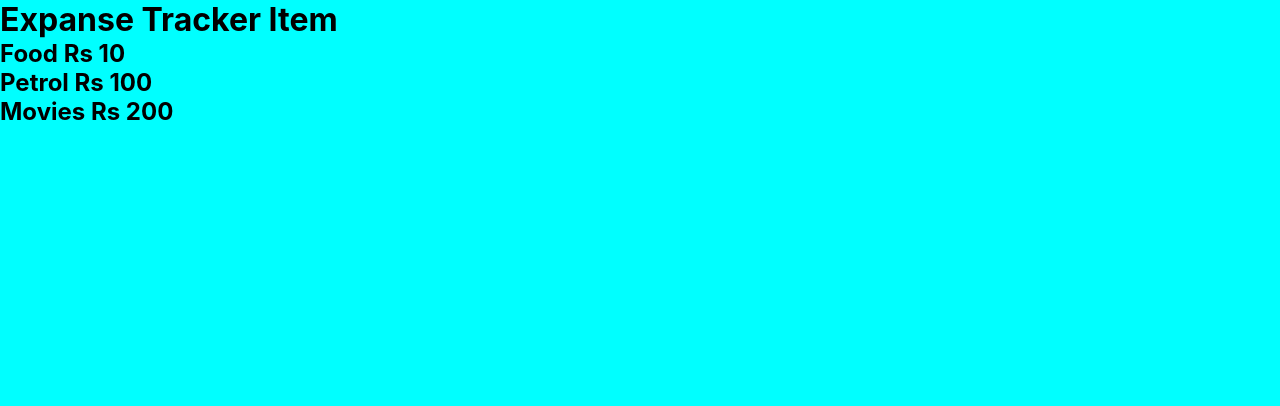
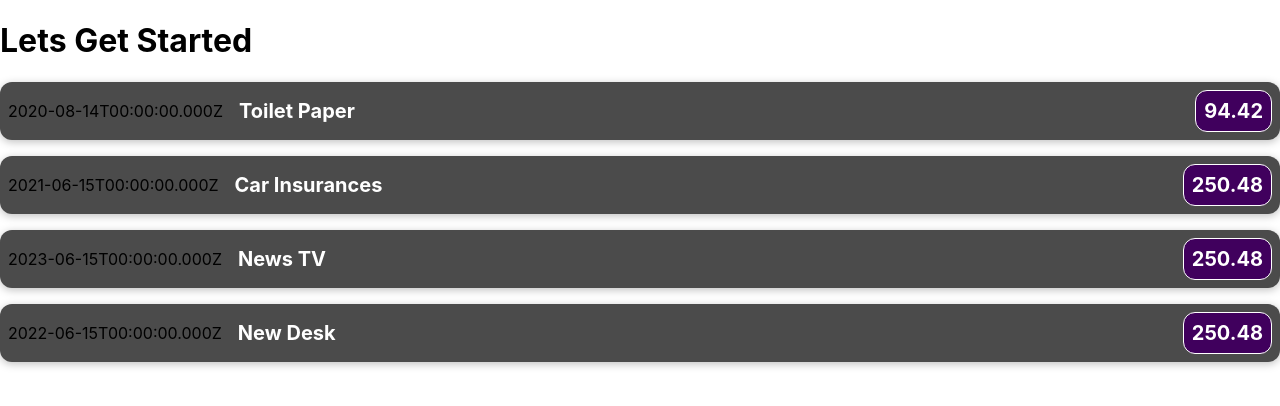
Before and after one commit to kbikash845/react-complete-giude, a React (Create React App) app: page / in a window 1280 px wide. Shown: the top 406 px of the page. Built offline with nearby package versions, Linux system fonts and the light colour scheme.

Commit message:
Passing Data

```diff
--- a/src/App.js
+++ b/src/App.js
@@ -4,13 +4,50 @@ import "./App.css";
 
 
 import ExpenseItem from "./components/ExpenseItem";
-import { useState } from "react";
+// import { useState } from "react";
 
 function App() {
 
+  const expense=[
+    {
+      id:'el',
+      title:'Toilet Paper',
+      amount:94.42,
+      date:new Date(2020,7,14),
+    },
+    {
+      id:'e2',
+      title:'Car Insurances',
+       amount:'250.48',
+       date:new Date(2021,5,15)
+    },
+    {
+      id:'e3',
+      title:'News TV ',
+       amount:'250.48',
+       date:new Date(2023,5,15)
+    },
+    {
+      id:'e4',
+      title:'New Desk',
+       amount:'250.48',
+       date:new Date(2022,5,15)
+    },
+
+  ]
    return (
     <div>
-      <ExpenseItem title="Expanse Tracker Item"/>
+    <h1>Lets Get Started</h1>
+    <div>
+    {expense.map(value => (
+      <ExpenseItem
+        key={value.id}
+        date={value.date}
+        title={value.title}
+        amount={value.amount}
+      />
+    ))}
+  </div>
     </div>
   );
 }
--- /dev/null
+++ b/src/components/ExpenceItem.css
@@ -0,0 +1,50 @@
+.expense-item{
+    display: flex;
+    justify-content: space-between;
+    align-items: center;
+    box-shadow: 0 2px 8px rgba(0, 0, 0, 0.25);
+    padding: 0.5rem;
+    margin: 1rem 0;
+    border-radius: 12px;
+    background-color: #4b4b4b;
+}
+.expense-item-description{
+    display: flex;
+    flex-direction: column;
+    gap: 1rem;
+    align-items: flex-end;
+    flex-flow: column-reverse;
+    justify-content: flex-start;
+    flex: 1;
+}
+.expense-item h2{
+    color: #3a3a3a;
+    font-size: 1rem;
+    flex: 1;
+    margin: 0 1rem;
+    color: white;
+}
+.expense-item-price{
+    font-size: 1rem;
+    font-weight: bold;
+    color: white;
+    background-color: #40005d;
+    border: 1px solid white;
+    padding: 0.5rem;
+    border-radius: 12px;
+
+}
+@media(min-width:580px){
+    .expense-item-description{
+        flex-direction: row;
+        align-items: center;
+        justify-content: flex-start;
+        flex: 1;
+    }
+    .expense-item-description h2{
+        font-size: 1.25rem;
+    }
+    .expense-item-price{
+        font-size: 1.25rem;
+    }
+}
--- a/src/components/ExpenseItem.jsx
+++ b/src/components/ExpenseItem.jsx
@@ -1,13 +1,19 @@
 import React from 'react'
+import "./ExpenceItem.css"
 
 function ExpenseItem(props) {
+  // const expenseitems= new Date(2021, 2, 28)
+  // const expensetitle="Car Insurance";
+  // const expenseAmount=294.24
   return (
+    <div className='expense-item'>
     <div>
-      <h1>{props.title}</h1>
-      <h2>Food Rs 10</h2>
-      <h2>Petrol Rs 100</h2>
-      <h2>Movies Rs 200</h2>
-
+    <div>{props.date.toISOString()}</div>
+     </div>
+    <div className='expense-item-description'>
+    <h2>{props.title}</h2>
+    <div className='expense-item-price'>{props.amount}</div>
+    </div>
     </div>
   )
 }
--- a/src/index.css
+++ b/src/index.css
@@ -11,16 +11,3 @@ code {
   font-family: source-code-pro, Menlo, Monaco, Consolas, 'Courier New',
     monospace;
 }
-body{
-  background-color: aqua;
-  margin: 0;
-  padding: 0;
-}
-h1{
-  /* text-align: center; */
-  /* border: 1px solid red; */
-  margin: 0;
-}
-h2{
-margin: 0;
-}
```
